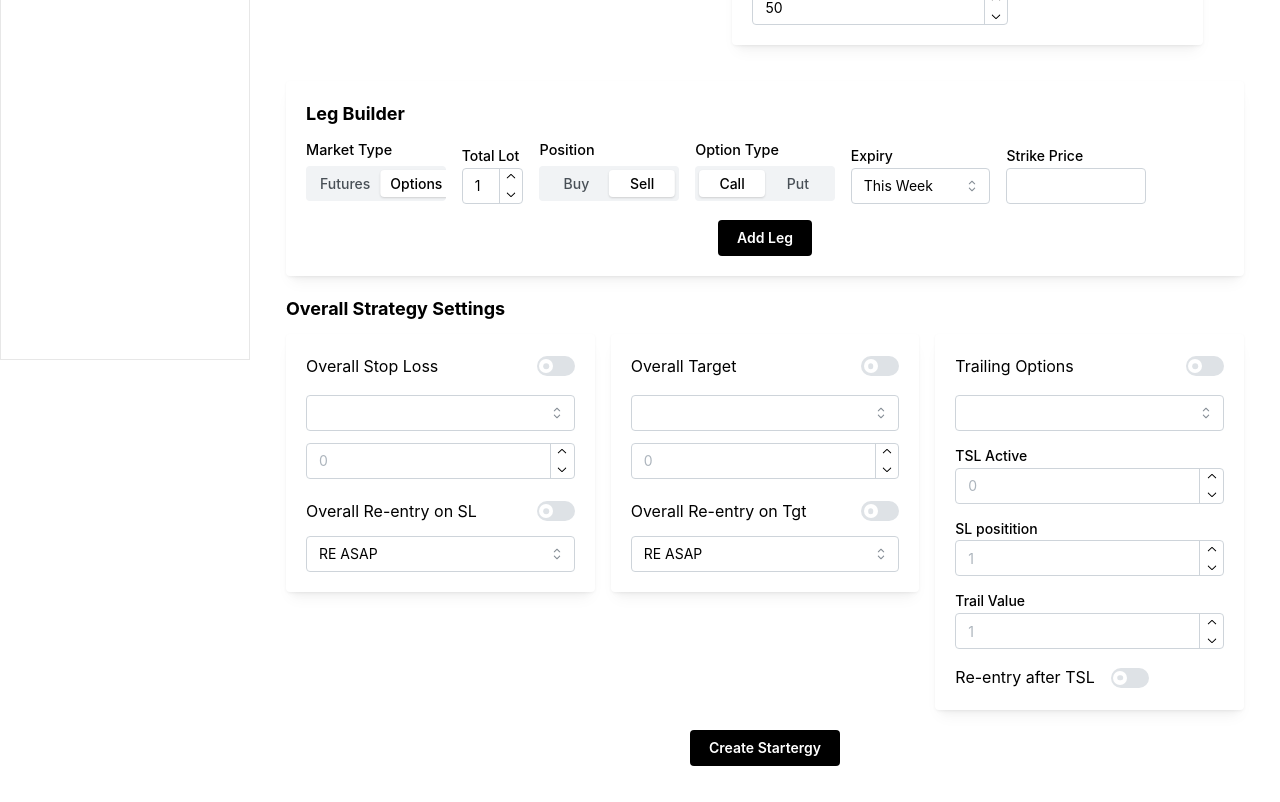
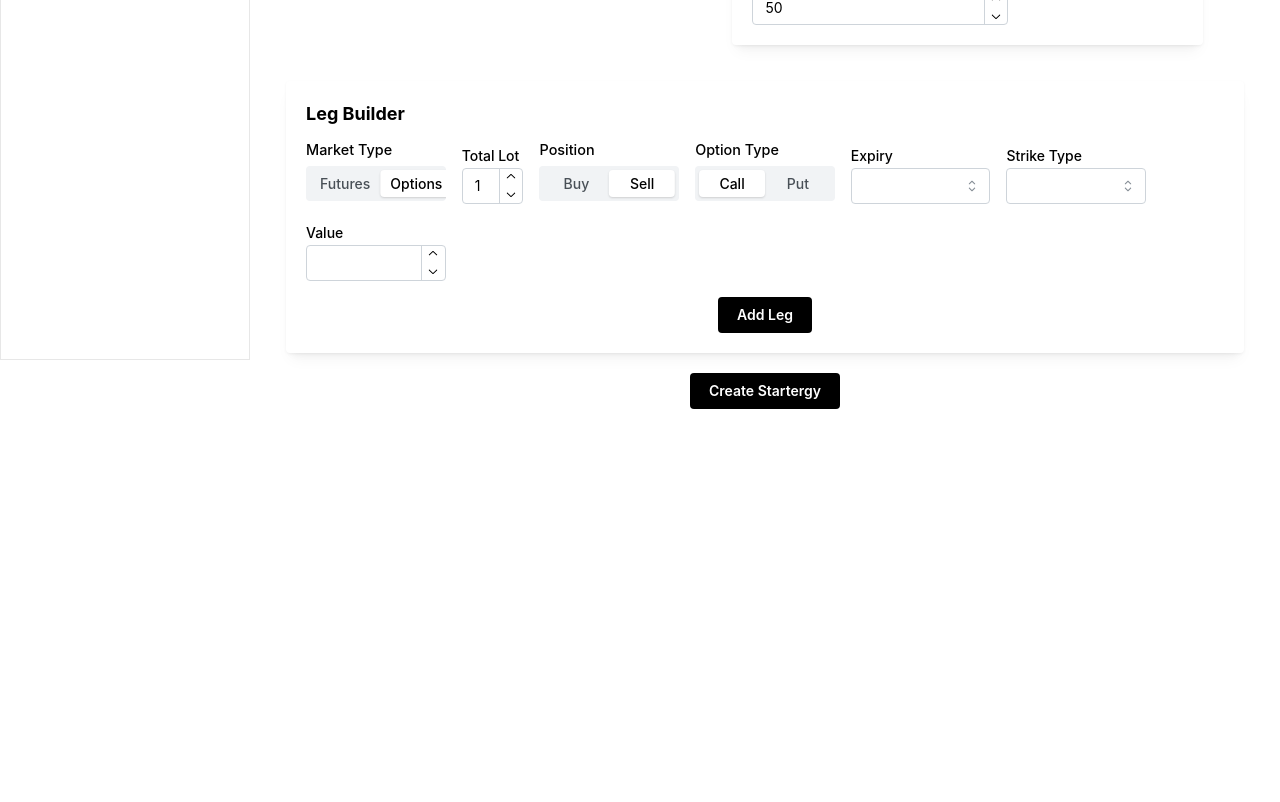
Before and after one commit to vigneshA46/Dreaminalgo-frontend, a React (Vite) app: page /create-strategy in a window 1280 px wide. Shown: the part 440-1242 px from the top of the page. After the commit the page ends 885 px from the top, so only its background shows below. Built offline with nearby package versions, Linux system fonts and the light colour scheme.

Commit message:
create stratergy done

```diff
--- a/src/components/Createleg.jsx
+++ b/src/components/Createleg.jsx
@@ -18,14 +18,15 @@ import {
   IconInfoCircle
 } from "@tabler/icons-react";
 
-export default function Leg({
+export default function Createleg({
   segment = "options",
   lots = 1,
   position = "Sell",
   option_type="Call",
-  strike_type = "",
   expiry = "",
   number=1,
+  strike_type= "",
+  strike_value= ""
 }) {
   const [marketType] = useState(segment);
 
@@ -36,19 +37,40 @@ export default function Leg({
   const [reentrySL, setReentrySL] = useState(false);
   const [momentum, setMomentum] = useState(false);
   const [rangeBreakout, setRangeBreakout] = useState(false);
+  const [strikeType, setStrikeType] = useState(strike_type || "atm_spot");
+const [strikeValue, setStrikeValue] = useState(strike_value || "ATM");
 
   const expiryOptions =
     marketType === "futures"
       ? ["Current Month", "Next Month"]
-      : ["Weekly", "Monthly"];
+  : ["This Week", "Next Week"];
+
+  const strikeTypeOptions = [
+  { label: "ATM Spot", value: "atm_spot" },
+  { label: "ATM Futures", value: "atm_futures" },
+  { label: "Premium Nearest", value: "premium_nearest" },
+  { label: "Premium <", value: "premium_lt" },
+  { label: "Premium >", value: "premium_gt" },
+  { label: "Delta Nearest", value: "delta_nearest" },
+  { label: "Delta <", value: "delta_lt" },
+  { label: "Delta >", value: "delta_gt" }
+];
+
+const atmValueOptions = [
+  { label: "ATM", value: "ATM" },
+  { label: "ITM 0", value: "ITM0" },
+  { label: "ITM 1", value: "ITM1" },
+  { label: "OTM 0", value: "OTM0" },
+  { label: "OTM 1", value: "OTM1" }
+];
 
   return (
     <Card shadow="xs" radius="md" p="lg" withBorder>
 
       {/* Header */}
-      <Group justify="space-between" mb="md">
+      <Group justify="left" mb="md">
         <Text fw={600}>#{number}</Text>
-
+        <Text c={"#000"} size="1rem" fw={"500"} >{marketType.toUpperCase()}</Text>
       </Group>
 
       {/* Main Inputs */}
@@ -58,7 +80,7 @@ export default function Leg({
           <NumberInput label="Lots" defaultValue={lots} min={1} />
         </Grid.Col>
 
-        {marketType === "options" && (
+
           <Grid.Col span={{ base: 12, md: 2 }}>
             <Select
               label="Position"
@@ -66,7 +88,7 @@ export default function Leg({
               defaultValue={position}
             />
           </Grid.Col>
-        )}
+
 
         {marketType === "options" && (
           <Grid.Col span={{ base: 12, md: 2 }}>
@@ -82,21 +104,50 @@ export default function Leg({
           <Select
             label="Expiry"
             data={expiryOptions}
-            defaultValue={expiry || expiryOptions[0]}
+            defaultValue={expiry}
           />
         </Grid.Col>
 
-        <Grid.Col span={{ base: 12, md: 3 }}>
-          <Group align="center" gap={4}>
-            <Text size="sm">Strike Price</Text>
-            <IconInfoCircle size={14} />
-          </Group>
+         {marketType === "options" && (
+  <Grid.Col span={{ base: 12, md: 4 }}>
 
-          <Group grow>
-            <Select label="Strike Type" value={strike_type} data={["Premium Range","closest premium","premium>=","premium<=","straddle width","% of ATM","Synthetic Future","ATM sraddle premium %","closest Delta","Delta Range"]} />
-          </Group>
-        </Grid.Col>
+    <Group align="center" gap={4}>
+      <Text size="sm">Strike Selection</Text>
+      <IconInfoCircle size={14} />
+    </Group>
 
+    <Group grow>
+
+      {/* Strike Type */}
+      <Select
+        data={strikeTypeOptions}
+        value={strikeType}
+        onChange={(val) => setStrikeType(val)}
+      />
+
+      {/* Strike Value */}
+      {(strikeType === "atm_spot" || strikeType === "atm_futures") ? (
+
+        <Select
+          data={atmValueOptions}
+          value={strikeValue}
+          onChange={(val) => setStrikeValue(val)}
+        />
+
+      ) : (
+
+        <NumberInput
+          placeholder="Value"
+          value={strikeValue}
+          onChange={(val) => setStrikeValue(val)}
+        />
+
+      )}
+
+    </Group>
+
+  </Grid.Col>
+)}
       </Grid>
 
       {/* Profit / SL */}
--- a/src/components/Createstratergy.jsx
+++ b/src/components/Createstratergy.jsx
@@ -20,17 +20,39 @@ import { TimeInput } from "@mantine/dates";
 import { useState } from "react";
 import Leg from "./Leg";
 import { IconCopy, IconTrash } from "@tabler/icons-react";
+import Createleg from "./Createleg";
 
 export default function CreateStrategy() {
   const [mode, setMode] = useState("intraday");
     const [marketType, setMarketType] = useState("options");
+
+    const strikeTypeOptions = [
+  { label: "ATM Spot", value: "atm_spot" },
+  { label: "ATM Futures", value: "atm_futures" },
+  { label: "Premium Nearest", value: "premium_nearest" },
+  { label: "Premium <", value: "premium_lt" },
+  { label: "Premium >", value: "premium_gt" },
+  { label: "Delta Nearest", value: "delta_nearest" },
+  { label: "Delta <", value: "delta_lt" },
+  { label: "Delta >", value: "delta_gt" }
+];
+
+const atmValueOptions = [
+  { label: "ATM", value: "ATM" },
+  { label: "ITM 0", value: "ITM0" },
+  { label: "ITM 1", value: "ITM1" },
+  { label: "OTM 0", value: "OTM0" },
+  { label: "OTM 1", value: "OTM1" }
+];
 
     const [formData, setFormData] = useState({
     lots: 1,
     position: "Sell",
     option_type: "Call",
     strike_price: "",
-    expiry: "This Week"
+    expiry: "This Week",
+    strike_type: "",
+    strike_value: ""
   });
 
 
@@ -284,8 +306,7 @@ export default function CreateStrategy() {
 
       </Grid>
 
-      {/* LEG BUILDER */}
-        {/* LEG BUILDER */}
+            {/* LEG BUILDER */}
                   <Card shadow="sm" p="lg" my="lg">
       <Group justify="space-between" mb="md">
         <Title order={4}>Leg Builder</Title>
@@ -319,7 +340,7 @@ export default function CreateStrategy() {
         </Grid.Col>
 
         {/* Position (Only for Options) */}
-        {marketType === "options" && (
+
           <Grid.Col span={{ base: 12, md: 2 }}>
             <Text fw={500} size="0.9rem" mb="0.5rem">
               Position
@@ -335,7 +356,7 @@ export default function CreateStrategy() {
   ]}
 />
           </Grid.Col>
-        )}
+
 
         {/* Option Type (Only for Options) */}
         {marketType === "options" && (
@@ -361,19 +382,48 @@ export default function CreateStrategy() {
           <Select
             label="Expiry"
             data={expiryOptions}
-            defaultValue={expiryOptions[0]}
+            onSelect={(value)=>handleChange("expiry",value)}
           />
         </Grid.Col>
 
-        {/* Strike */}
-        <Grid.Col span={{ base: 12, md: 2 }}>
-          <TextInput
-  label="Strike Price"
-  type="number"
-  value={formData.strike_price}
-  onChange={(e) => handleChange("strike_price", e.target.value)}
-/>
-        </Grid.Col>
+        {/* Strike Type */}
+{marketType === "options" && (
+  <Grid.Col span={{ base: 12, md: 2 }}>
+    <Select
+      label="Strike Type"
+      data={strikeTypeOptions}
+      value={formData.strike_type}
+      onChange={(val) => handleChange("strike_type", val)}
+    />
+  </Grid.Col>
+)}
+
+{/* Strike Value */}
+{marketType === "options" && (
+  <Grid.Col span={{ base: 12, md: 2 }}>
+
+    {(formData.strike_type === "atm_spot" ||
+      formData.strike_type === "atm_futures") ? (
+
+      <Select
+        label="Value"
+        data={atmValueOptions}
+        value={formData.strike_value}
+        onChange={(val) => handleChange("strike_value", val)}
+      />
+
+    ) : (
+
+      <NumberInput
+        label="Value"
+        value={formData.strike_value}
+        onChange={(val) => handleChange("strike_value", val)}
+      />
+
+    )}
+
+  </Grid.Col>
+)}
       </Grid>
 
       <Group justify="center" mt="md">
@@ -405,130 +455,21 @@ export default function CreateStrategy() {
       </Group>
     </Group>
 
-    <Leg
+    <Createleg
       number={index + 1}
       segment={leg.segment}
       lots={leg.lots}
       position={leg.position}
       option_type={leg.option_type}
-      strike_price={leg.strike_price}
+      strike_type={leg.strike_type}
       expiry={leg.expiry}
+      strike_value={leg.strike_value}
     />
 
   </Card>
 ))}
 
 
-      {/* OVERALL SETTINGS */}
-
-      <Title order={4} mb="sm">
-        Overall Strategy Settings
-      </Title>
-
-      <Grid mb="lg">
-
-        {/* STOP LOSS */}
-
-        <Grid.Col span={{ base: 12, md: 4 }}>
-          <Card shadow="sm" p="lg">
-
-            <Group justify="space-between">
-              <span>Overall Stop Loss</span>
-              <Switch />
-            </Group>
-
-            <Select
-              mt="md"
-              data={["MTM", "Points","Percentage"]}
-              defaultValue="Max Loss"
-            />
-
-            <NumberInput mt="sm" placeholder="0" />
-
-            <Group justify="space-between" mt="lg">
-              <span>Overall Re-entry on SL</span>
-              <Switch />
-            </Group>
-
-            <Select
-              mt="sm"
-              data={["RE ASAP", "Next Candle"]}
-              defaultValue="RE ASAP"
-            />
-
-          </Card>
-        </Grid.Col>
-
-        {/* TARGET */}
-
-        <Grid.Col span={{ base: 12, md: 4 }}>
-          <Card shadow="sm" p="lg">
-
-            <Group justify="space-between">
-              <span>Overall Target</span>
-              <Switch />
-            </Group>
-
-            <Select
-              mt="md"
-              data={["MTM", "Points","Percentage"]}
-              defaultValue="Max Profit"
-            />
-
-            <NumberInput mt="sm" placeholder="0" />
-
-            <Group justify="space-between" mt="lg">
-              <span>Overall Re-entry on Tgt</span>
-              <Switch />
-            </Group>
-
-            <Select
-              mt="sm"
-              data={["RE ASAP", "Next Candle"]}
-              defaultValue="RE ASAP"
-            />
-
-          </Card>
-        </Grid.Col>
-
-                {/* TRAILING */}
-
-                <Grid.Col span={{ base: 12, md: 4 }}>
-                  <Card shadow="sm" p="lg">
-
-                    <Group justify="space-between">
-                      <span>Trailing Options</span>
-                      <Switch />
-                    </Group>
-
-                    <Select
-                      mt="md"
-                      data={["MTM", "Points","Percentage"]}
-                      defaultValue="Lock"
-                    />
-
-                    <NumberInput
-                      mt="sm"
-                      label="TSL Active"
-                      placeholder="0"
-                    />
-
-                    <NumberInput
-                      mt="sm"
-                      label="SL positition"
-                      placeholder="1"
-                    />
-                    <NumberInput
-                      mt="sm"
-                      label="Trail Value"
-                      placeholder="1"
-                    />
-                    <Group mt={"1rem"} ><Text>Re-entry after TSL</Text> <Switch/></Group>
-
-                  </Card>
-                </Grid.Col>
-
-      </Grid>
 
       {/* LOWER SECTION */}
 
--- a/src/components/Leg.jsx
+++ b/src/components/Leg.jsx
@@ -40,15 +40,15 @@ export default function Leg({
   const expiryOptions =
     marketType === "futures"
       ? ["Current Month", "Next Month"]
-      : ["Weekly", "Monthly"];
+  : ["This Week", "Next Week"];
 
   return (
     <Card shadow="xs" radius="md" p="lg" withBorder>
 
       {/* Header */}
-      <Group justify="space-between" mb="md">
+      <Group justify="left" mb="md">
         <Text fw={600}>#{number}</Text>
-
+        <Text c={"#000"} size="1rem" fw={"500"} >{marketType.toUpperCase()}</Text>
       </Group>
 
       {/* Main Inputs */}
@@ -58,7 +58,7 @@ export default function Leg({
           <NumberInput label="Lots" defaultValue={lots} min={1} />
         </Grid.Col>
 
-        {marketType === "options" && (
+
           <Grid.Col span={{ base: 12, md: 2 }}>
             <Select
               label="Position"
@@ -66,7 +66,7 @@ export default function Leg({
               defaultValue={position}
             />
           </Grid.Col>
-        )}
+
 
         {marketType === "options" && (
           <Grid.Col span={{ base: 12, md: 2 }}>
@@ -82,10 +82,11 @@ export default function Leg({
           <Select
             label="Expiry"
             data={expiryOptions}
-            defaultValue={expiry || expiryOptions[0]}
+            defaultValue={expiry}
           />
         </Grid.Col>
 
+         {marketType === "options" && (
         <Grid.Col span={{ base: 12, md: 3 }}>
           <Group align="center" gap={4}>
             <Text size="sm">Strike Price</Text>
@@ -93,10 +94,10 @@ export default function Leg({
           </Group>
 
           <Group grow>
-            <TextInput type="number" value={strike_price} />
+            <TextInput type="number" defaultValue={strike_price} />
           </Group>
         </Grid.Col>
-
+  )}
       </Grid>
 
       {/* Profit / SL */}
--- a/src/components/Tradersignal.jsx
+++ b/src/components/Tradersignal.jsx
@@ -172,7 +172,7 @@ const copyLeg = (leg) => {
         </Grid.Col>
 
         {/* Position (Only for Options) */}
-        {marketType === "options" && (
+
           <Grid.Col span={{ base: 12, md: 2 }}>
             <Text fw={500} size="0.9rem" mb="0.5rem">
               Position
@@ -188,7 +188,7 @@ const copyLeg = (leg) => {
   ]}
 />
           </Grid.Col>
-        )}
+
 
         {/* Option Type (Only for Options) */}
         {marketType === "options" && (
@@ -214,11 +214,12 @@ const copyLeg = (leg) => {
           <Select
             label="Expiry"
             data={expiryOptions}
-            defaultValue={expiryOptions[0]}
+            onSelect={(value)=>handleChange("expiry",value)}
           />
         </Grid.Col>
 
         {/* Strike */}
+        {marketType === "options" && (
         <Grid.Col span={{ base: 12, md: 2 }}>
           <TextInput
   label="Strike Price"
@@ -227,6 +228,7 @@ const copyLeg = (leg) => {
   onChange={(e) => handleChange("strike_price", e.target.value)}
 />
         </Grid.Col>
+        )}
       </Grid>
 
       <Group justify="center" mt="md">
@@ -271,256 +273,9 @@ const copyLeg = (leg) => {
   </Card>
 ))}
 
-
-                    <Title order={4} mb="sm">
-        Overall Signal Settings
-      </Title>
-          <Grid>
-
-
-        {/* ENTRY TYPE */}
-
-
-        <Grid.Col span={{ base: 12, md: 4 }}>
-      <Card shadow="sm" p="lg">
-
-        <Group justify="space-between">
-          <span>Entry Type</span>
-        </Group>
-
-        <Select
-          mt="md"
-          data={["Time", "Current Price", "Limit Price"]}
-          value={entryType}
-          onChange={setEntryType}
-        />
-
-        {/* TIME INPUT */}
-        {entryType === "Time" && (
-          <TimeInput
-            mt="md"
-            label="Entry Time"
-          />
-        )}
-
-        {/* LIMIT PRICE INPUT */}
-        {entryType === "Limit Price" && (
-          <TextInput
-            mt="md"
-            label="Value"
-            placeholder="Enter Limit Price"
-            type="number"
-          />
-        )}
-
-        {/* CURRENT PRICE -> NOTHING */}
-      </Card>
-    </Grid.Col>
-
-        {/* SL TYPE */}
-
-        <Grid.Col span={{ base: 12, md: 4 }}>
-      <Card shadow="sm" p="lg">
-
-        <Group justify="space-between">
-          <Text>SL Type</Text>
-          <Switch
-            checked={slEnabled}
-            onChange={(e) => setSlEnabled(e.currentTarget.checked)}
-          />
-        </Group>
-
-        {slEnabled && (
-          <>
-            <Select
-              mt="md"
-              value={slType}
-              onChange={setSlType}
-              data={[
-                { label: "Time", value: "time" },
-                { label: "Percentage", value: "percentage" },
-                { label: "Limit Price", value: "limit" },
-                { label: "MTM", value: "mtm" }
-              ]}
-            />
-
-            {/* TIME */}
-            {slType === "time" && (
-              <TimeInput
-                mt="md"
-                label="Exit Time"
-              />
-            )}
-
-            {/* LIMIT PRICE */}
-            {slType === "limit" && (
-              <TextInput
-                mt="md"
-                label="Limit Price"
-                type="number"
-                placeholder="Enter price"
-              />
-            )}
-
-            {/* PERCENTAGE */}
-            {slType === "percentage" && (
-              <TextInput
-                mt="md"
-                label="Percentage"
-                type="number"
-                rightSection="%"
-                placeholder="Enter %"
-              />
-            )}
-
-            {/* MTM */}
-            {slType === "mtm" && (
-              <TextInput
-                mt="md"
-                label="MTM Value"
-                type="number"
-                placeholder="Enter MTM"
-              />
-            )}
-
-            <Group mt="1rem" justify="space-between">
-  <Text>Re-entry after SL</Text>
-  <Switch
-    checked={reentrySL}
-    onChange={(e) => setReentrySL(e.currentTarget.checked)}
-  />
-</Group>
-
-{reentrySL && (
-  <NumberInput
-    mt="sm"
-    label="Re-entry Count"
-    min={1}
-    value={reentrySLCount}
-    onChange={setReentrySLCount}
-  />
-)}
-          </>
-        )}
-
-      </Card>
-    </Grid.Col>
-        {/* TARGET TYPE */}
-        <Grid.Col span={{ base: 12, md: 4 }}>
-      <Card shadow="sm" p="lg">
-
-        <Group justify="space-between">
-          <Text>Target Type</Text>
-        </Group>
-
-        <Select
-          mt="md"
-          value={targetType}
-          onChange={setTargetType}
-          data={[
-            { label: "Time", value: "time" },
-            { label: "MTM", value: "mtm" },
-            { label: "Limit Price", value: "limit" },
-            {label:"Percentage",value:"Percentage"}
-          ]}
-        />
-
-        {/* TIME */}
-        {targetType === "time" && (
-          <TimeInput
-            mt="md"
-            label="Target Time"
-          />
-        )}
-
-        {/* MTM */}
-        {targetType === "mtm" && (
-          <NumberInput
-            mt="md"
-            label="MTM Target"
-            placeholder="Enter value"
-          />
-        )}
-
-        {/* LIMIT PRICE */}
-        {targetType === "limit" && (
-          <NumberInput
-            mt="md"
-            label="Limit Price"
-            placeholder="Enter price"
-          />
-        )}
-        {targetType === "Percentage" && (
-          <NumberInput
-            mt="md"
-            label="Percentage"
-            placeholder="Enter percentage"
-          />
-        )}
-
-        {/* REENTRY */}
-        <Group mt="1rem" justify="space-between">
-          <Text>Re-entry after Target</Text>
-          <Switch
-            checked={reentryTarget}
-            onChange={(e) => setReentryTarget(e.currentTarget.checked)}
-          />
-        </Group>
-
-        {reentryTarget && (
-          <NumberInput
-            mt="sm"
-            label="Re-entry Count"
-            min={1}
-            value={reentryTargetCount}
-            onChange={setReentryTargetCount}
-          />
-        )}
-
-      </Card>
-    </Grid.Col>
-
-        {/* TRAILING */}
-
-        <Grid.Col span={{ base: 12, md: 4 }}>
-          <Card shadow="sm" p="lg">
-
-            <Group justify="space-between">
-              <span>Trailing Options</span>
-              <Switch />
-            </Group>
-
-            <Select
-              mt="md"
-              data={["MTM", "Points","Percentage"]}
-              defaultValue="Lock"
-            />
-
-            <NumberInput
-              mt="sm"
-              label="TSL Active"
-              placeholder="0"
-            />
-
-            <NumberInput
-              mt="sm"
-              label="SL positition"
-              placeholder="1"
-            />
-            <NumberInput
-              mt="sm"
-              label="Trail Value"
-              placeholder="1"
-            />
-            <Group mt={"1rem"} ><Text>Re-entry after TSL</Text> <Switch/></Group>
-
-          </Card>
-        </Grid.Col>
-
-                  </Grid>
-                  <Flex align={"center"} justify={"center"} my={"2rem"} >
-                  <Button bg={"#000"}  >Save Signal</Button>
-                  </Flex>
+    <Flex align={"center"} justify={"center"} my={"2rem"} >
+      <Button bg={"#000"}  >Save Signal</Button>
+    </Flex>
 
     </Container>
   )
```
Also changed, not shown: 1 other file (tests, documents, lock files or other folders).
